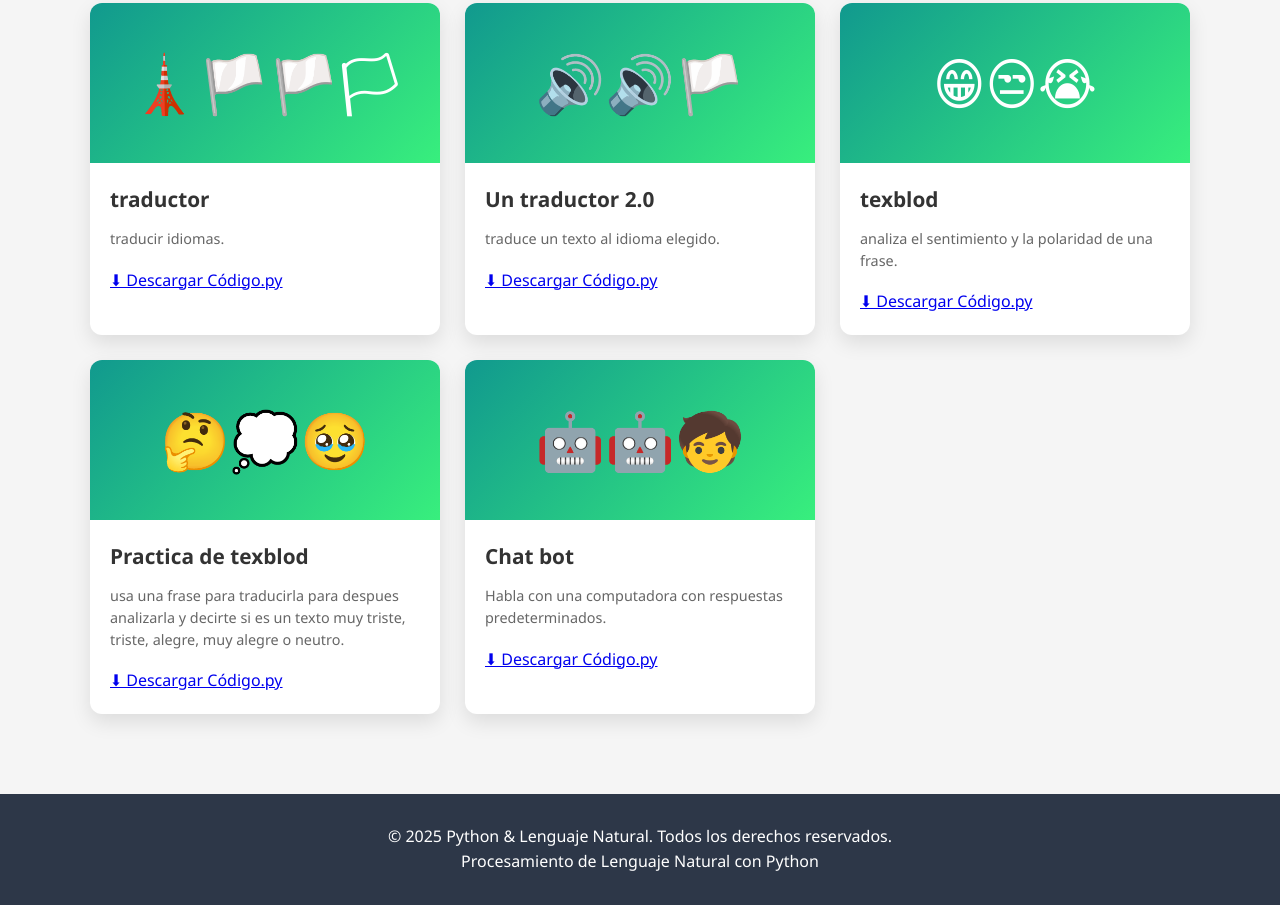
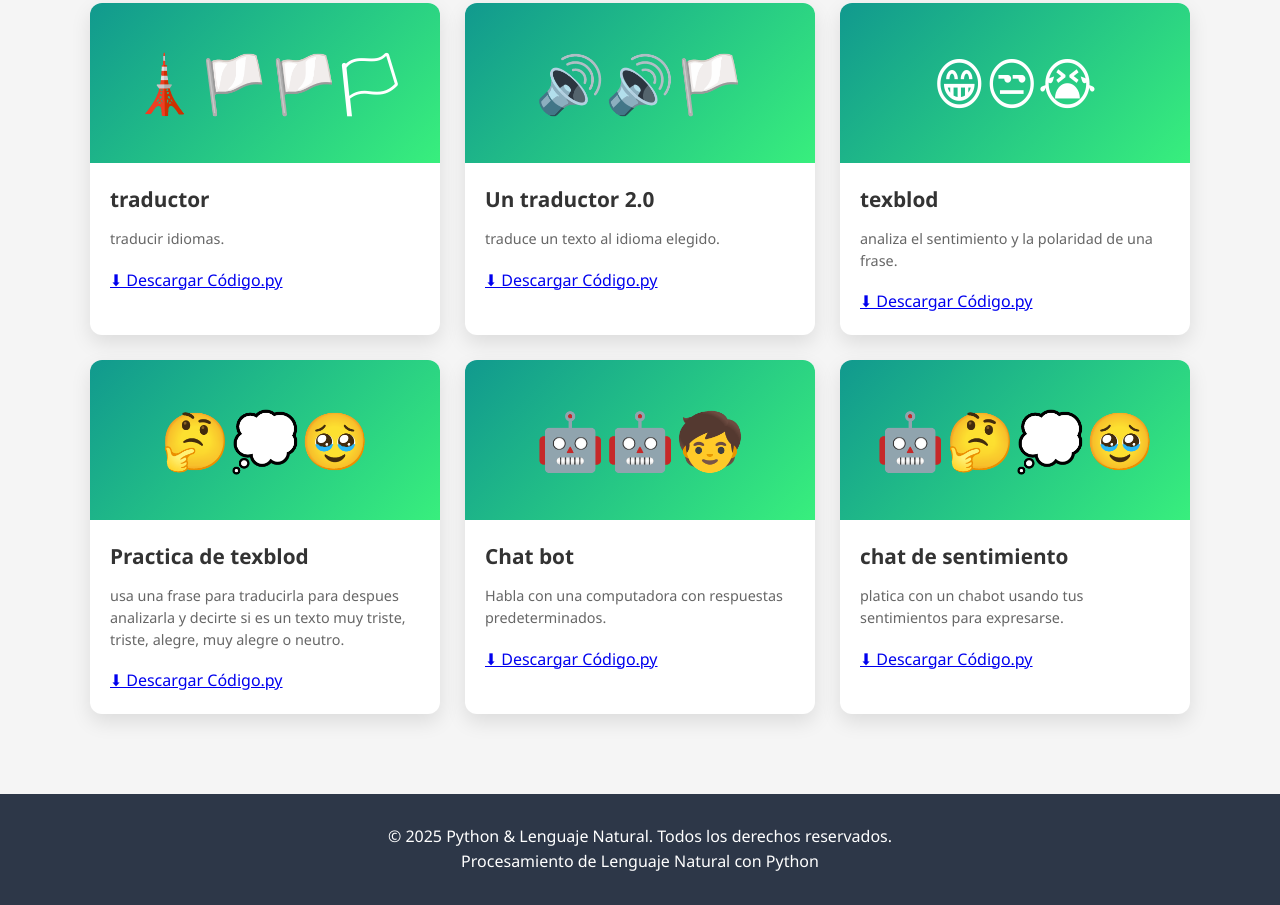
Before and after one commit to criscbtis/portafolio_LN, a plain HTML site: page index.html in a window 1280 px wide. Shown: the part 1804-2709 px from the top of the page. Drawn offline with Linux system fonts and the light colour scheme.

Commit message:
Update index.html

```diff
--- a/index.html
+++ b/index.html
@@ -466,6 +466,21 @@
                         </button>
                     </div>
                 </div>
+                <!-- Card 12:practica con texblod -->
+                <div class="card">
+                    <div class="card-image">
+                        🤖🤔💭🥹
+                    </div>
+                    <div class="card-content">
+                        <h3 class="card-title">chat de sentimiento</h3>
+                        <p class="card-description">
+                            platica con un chabot usando tus sentimientos para expresarse.
+                        </p>
+                        <a href="chat_sentimiento.html" class="downloadCode">
+                            ⬇ Descargar Código.py</a>
+                        </button>
+                    </div>
+                </div>
             </div>
         </div>
     </section>
```
